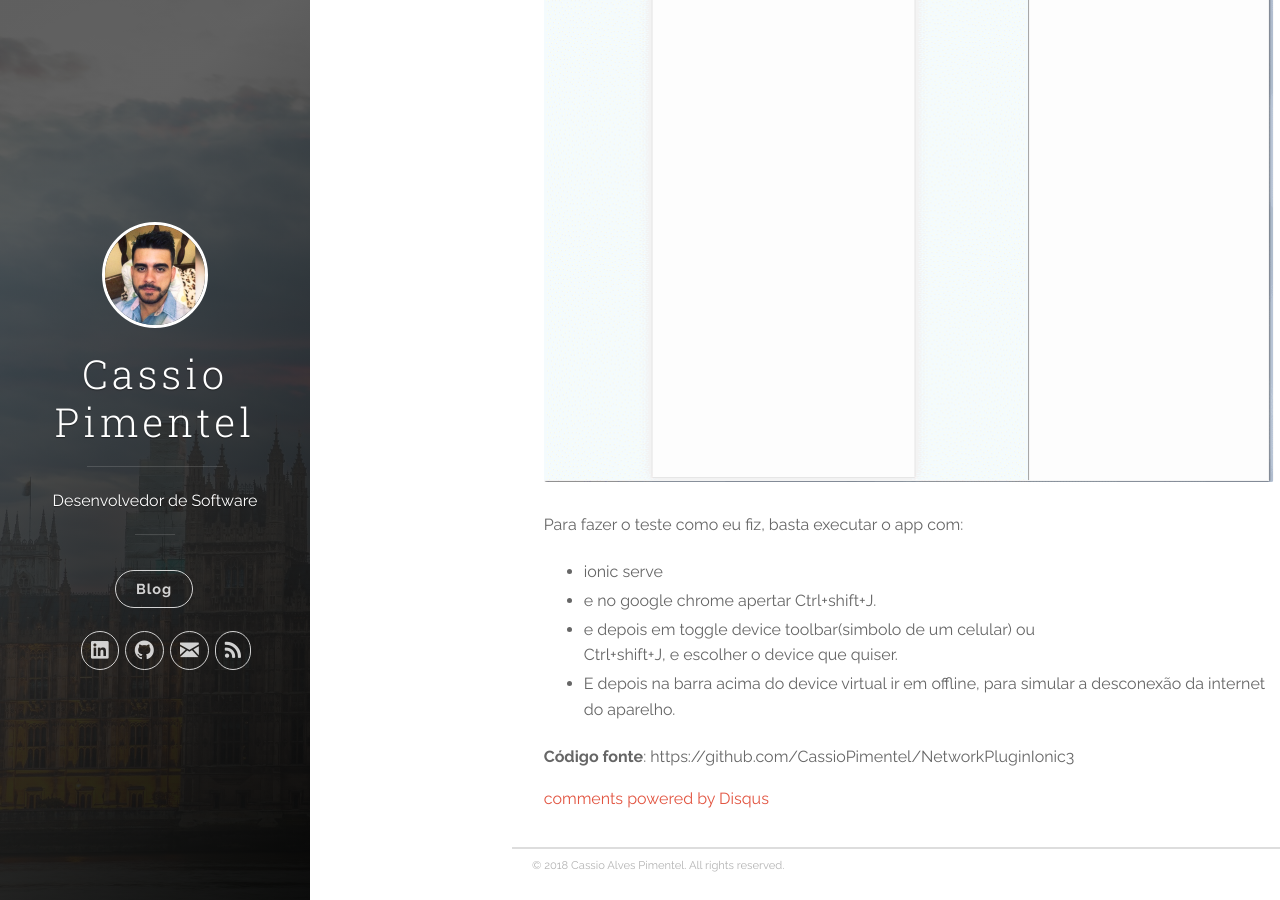
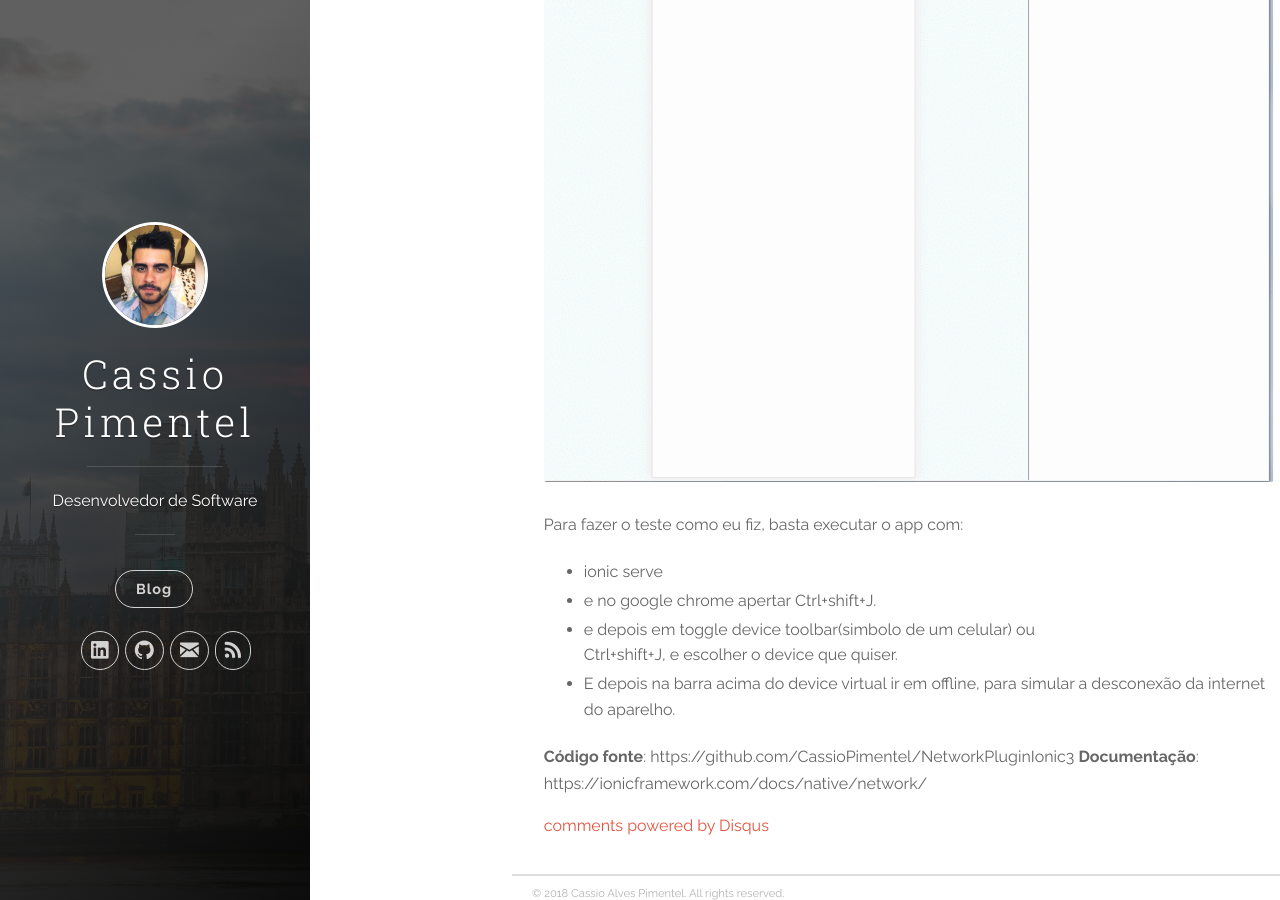
Before and after one commit to CassioPimentel/cassiopimentel.github.io, a Jekyll site: the page built from _posts/2018-05-22-Ionic-3-verificar-conexao-a-internet.markdown, in a window 1280 px wide and 900 px high, scrolled down 2298 px. Built offline with Jekyll 4.4.1, drawn with Linux system fonts in a browser that asks for light colours; nearby versions of some CDN libraries; comment, search, counter and statistics services are not loaded.

Commit message:
Update 2018-05-22-Ionic-3-verificar-conexao-a-internet.markdown

```diff
--- a/_posts/2018-05-22-Ionic-3-verificar-conexao-a-internet.markdown
+++ b/_posts/2018-05-22-Ionic-3-verificar-conexao-a-internet.markdown
@@ -77,3 +77,4 @@ Para fazer o teste como eu fiz, basta executar o app com:
  - E depois na barra acima do device virtual ir em offline, para simular a desconexão da internet do aparelho.
 
 **Código fonte**: https://github.com/CassioPimentel/NetworkPluginIonic3
+**Documentação**: https://ionicframework.com/docs/native/network/
```
